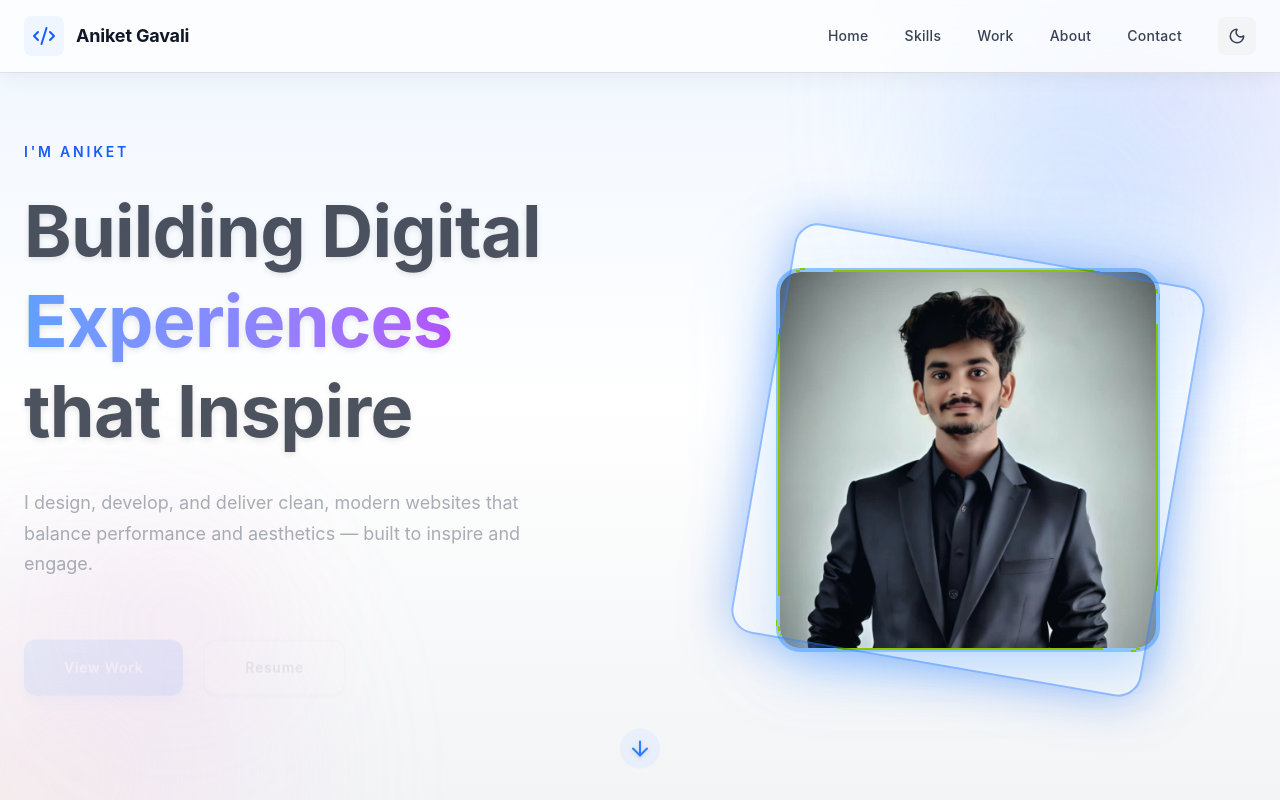
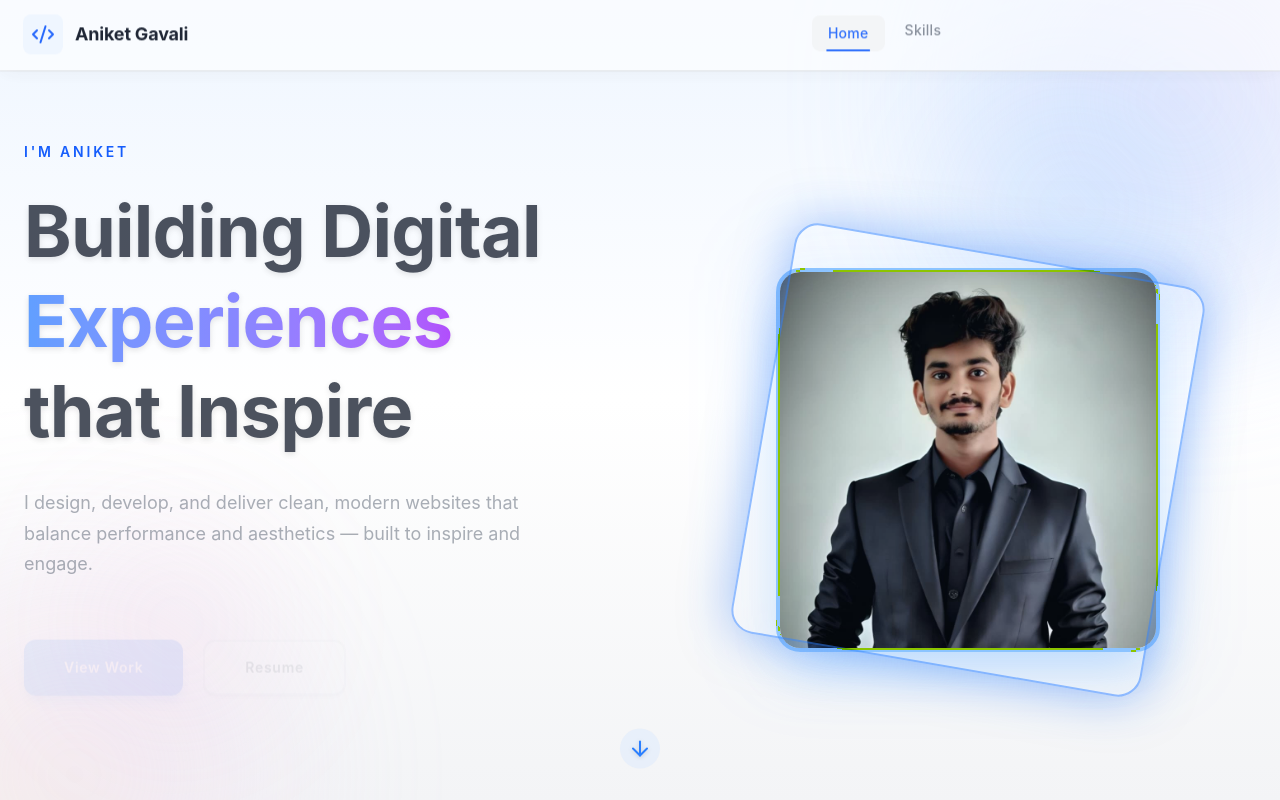
Before and after one commit to aniket-g-3101/my-portfolio, a React (Vite) app: page / in a window 1280 px wide. Shown: the top 800 px of the page. Built offline with nearby package versions, Linux system fonts and the light colour scheme.

Commit message:
Navbar update

```diff
--- a/src/components/Navbar.jsx
+++ b/src/components/Navbar.jsx
@@ -1,4 +1,4 @@
-import { useState } from "react";
+import { useState, useEffect } from "react";
 import { motion, AnimatePresence } from "framer-motion";
 import { Code2, Sun, Moon, X, Menu } from "lucide-react";
 import { useTheme } from "../context/ThemeContext";
@@ -7,14 +7,59 @@ const Navbar = () => {
   const { isDarkMode, toggleDarkMode } = useTheme();
   const [isMenuOpen, setIsMenuOpen] = useState(false);
   const [hoveredItem, setHoveredItem] = useState(null);
+  const [hasEntered, setHasEntered] = useState(false);
+  const [activeSection, setActiveSection] = useState("home");
+
+  useEffect(() => {
+    setHasEntered(true);
+  }, []);
+
+  // Scroll spy effect
+  useEffect(() => {
+    const handleScroll = () => {
+      const sections = ["home", "skills", "work", "about", "contact"];
+      const scrollPosition = window.scrollY + 100; // Offset for navbar height
+
+      for (const sectionId of sections) {
+        const element = document.getElementById(sectionId);
+        if (element) {
+          const { offsetTop, offsetHeight } = element;
+          if (
+            scrollPosition >= offsetTop &&
+            scrollPosition < offsetTop + offsetHeight
+          ) {
+            setActiveSection(sectionId);
+            break;
+          }
+        }
+      }
+    };
+
+    window.addEventListener("scroll", handleScroll);
+    handleScroll(); // Call once on mount
+
+    return () => window.removeEventListener("scroll", handleScroll);
+  }, []);
 
   const scrollToSection = (sectionId) => {
+    setIsMenuOpen(false);
+
+    setTimeout(() => {
       const element = document.getElementById(sectionId);
       if (element) {
-      element.scrollIntoView({ behavior: "smooth" });
-      setIsMenuOpen(false);
+        const navbarHeight = 80;
+        const elementPosition = element.getBoundingClientRect().top + window.pageYOffset;
+        const offsetPosition = elementPosition - navbarHeight;
+
+        window.scrollTo({
+          top: offsetPosition,
+          behavior: "smooth"
+        });
       }
+    }, 300);
   };
+
+  const navItems = ["Home", "Skills", "Work", "About", "Contact"];
 
   return (
     <motion.nav
@@ -22,14 +67,14 @@ const Navbar = () => {
         isDarkMode ? "border-gray-800" : "border-gray-200"
       }`}
       initial={{ y: -100, opacity: 0 }}
-      animate={{ y: 0, opacity: 1 }}
-      transition={{ duration: 0.6, ease: [0.25, 0.1, 0.25, 1] }}
+      animate={{ y: hasEntered ? 0 : -100, opacity: hasEntered ? 1 : 0 }}
+      transition={{ duration: 0.8, ease: [0.22, 1, 0.36, 1], delay: 0.2 }}
       style={{
         fontFamily: "'Inter', -apple-system, BlinkMacSystemFont, 'Segoe UI', sans-serif",
       }}
     >
       {/* Enhanced Glass Background */}
-      <div
+      <motion.div
         className="absolute inset-0 -z-10 backdrop-blur-xl"
         style={{
           background: isDarkMode
@@ -39,14 +84,19 @@ const Navbar = () => {
             ? "0 4px 24px rgba(0, 0, 0, 0.3)"
             : "0 4px 20px rgba(0, 0, 0, 0.06)",
         }}
+        initial={{ opacity: 0 }}
+        animate={{ opacity: hasEntered ? 1 : 0 }}
+        transition={{ duration: 0.6, delay: 0.3 }}
       />
 
       <div className="max-w-7xl mx-auto flex items-center justify-between relative z-10">
         {/* Logo */}
         <motion.div
+          initial={{ opacity: 0, x: -20 }}
+          animate={{ opacity: hasEntered ? 1 : 0, x: hasEntered ? 0 : -20 }}
+          transition={{ duration: 0.6, delay: 0.4, ease: [0.22, 1, 0.36, 1] }}
           whileHover={{ scale: 1.03 }}
           whileTap={{ scale: 0.98 }}
-          transition={{ type: "spring", stiffness: 400, damping: 25 }}
           className="flex items-center space-x-3 cursor-pointer group select-none"
           onClick={() => scrollToSection("home")}
         >
@@ -76,9 +126,19 @@ const Navbar = () => {
 
         {/* Desktop Menu */}
         <div className="hidden md:flex items-center space-x-1">
-          {["Home", "Skills", "Work", "About", "Contact"].map((item, idx) => (
+          {navItems.map((item, idx) => {
+            const isActive = activeSection === item.toLowerCase();
+
+            return (
               <motion.div
                 key={item}
+                initial={{ opacity: 0, y: -10 }}
+                animate={{ opacity: hasEntered ? 1 : 0, y: hasEntered ? 0 : -10 }}
+                transition={{
+                  duration: 0.5,
+                  delay: 0.5 + idx * 0.1,
+                  ease: [0.22, 1, 0.36, 1]
+                }}
                 onMouseEnter={() => setHoveredItem(idx)}
                 onMouseLeave={() => setHoveredItem(null)}
                 className="relative"
@@ -89,7 +149,11 @@ const Navbar = () => {
                   transition={{ type: "spring", stiffness: 400, damping: 20 }}
                   onClick={() => scrollToSection(item.toLowerCase())}
                   className={`relative px-4 py-2 rounded-lg text-sm font-medium transition-all duration-300 ${
-                  isDarkMode
+                    isActive
+                      ? isDarkMode
+                        ? "text-blue-400"
+                        : "text-blue-600"
+                      : isDarkMode
                       ? "text-gray-300 hover:text-white"
                       : "text-gray-700 hover:text-gray-900"
                   }`}
@@ -97,26 +161,30 @@ const Navbar = () => {
                 >
                   {item}
 
-                {/* Background on hover */}
+                  {/* Background on hover or active */}
                   <motion.div
                     className={`absolute inset-0 rounded-lg -z-10 ${
                       isDarkMode ? "bg-gray-800/50" : "bg-gray-100"
                     }`}
                     initial={{ opacity: 0 }}
-                  animate={{ opacity: hoveredItem === idx ? 1 : 0 }}
+                    animate={{ opacity: hoveredItem === idx || isActive ? 1 : 0 }}
                     transition={{ duration: 0.2 }}
                   />
                 </motion.button>
 
-              {/* Animated bottom indicator */}
+                {/* Animated bottom indicator - shows on hover or when active */}
                 <AnimatePresence>
-                {hoveredItem === idx && (
+                  {(hoveredItem === idx || isActive) && (
                     <motion.div
-                    layoutId="activeIndicator"
+                      layoutId={isActive ? "activeIndicator" : `hoverIndicator-${idx}`}
                       className={`absolute bottom-0 left-1/2 -translate-x-1/2 h-0.5 rounded-full ${
-                      isDarkMode
+                        isActive
+                          ? isDarkMode
                             ? "bg-blue-400"
                             : "bg-blue-600"
+                          : isDarkMode
+                          ? "bg-gray-500"
+                          : "bg-gray-400"
                       }`}
                       initial={{ width: 0 }}
                       animate={{ width: "60%" }}
@@ -126,27 +194,39 @@ const Navbar = () => {
                   )}
                 </AnimatePresence>
               </motion.div>
-          ))}
+            );
+          })}
 
           {/* Dark Mode Toggle */}
           <motion.button
+            initial={{ opacity: 0, scale: 0.8 }}
+            animate={{ opacity: hasEntered ? 1 : 0, scale: hasEntered ? 1 : 0.8 }}
+            transition={{ duration: 0.5, delay: 1, ease: [0.22, 1, 0.36, 1] }}
             whileHover={{ scale: 1.05 }}
             whileTap={{ scale: 0.95 }}
-            transition={{ type: "spring", stiffness: 400, damping: 20 }}
             onClick={toggleDarkMode}
-            className={`ml-4 p-2.5 rounded-lg transition-all duration-300 ${
+            className={`ml-4 p-2.5 rounded-lg transition-all duration-300 cursor-pointer ${
               isDarkMode
                 ? "bg-gray-800/50 text-gray-300 hover:bg-gray-800 hover:text-white"
                 : "bg-gray-100 text-gray-700 hover:bg-gray-200 hover:text-gray-900"
             }`}
           >
+            <motion.div
+              initial={{ rotate: 0 }}
+              animate={{ rotate: isDarkMode ? 180 : 0 }}
+              transition={{ duration: 0.5, ease: [0.22, 1, 0.36, 1] }}
+            >
               {isDarkMode ? <Sun size={18} /> : <Moon size={18} />}
+            </motion.div>
           </motion.button>
         </div>
 
         {/* Mobile Menu Buttons */}
         <div className="md:hidden flex items-center space-x-2">
           <motion.button
+            initial={{ opacity: 0, scale: 0.8 }}
+            animate={{ opacity: hasEntered ? 1 : 0, scale: hasEntered ? 1 : 0.8 }}
+            transition={{ duration: 0.5, delay: 0.5 }}
             whileHover={{ scale: 1.05 }}
             whileTap={{ scale: 0.95 }}
             onClick={toggleDarkMode}
@@ -156,10 +236,18 @@ const Navbar = () => {
                 : "bg-gray-100 text-gray-700 hover:bg-gray-200"
             }`}
           >
+            <motion.div
+              animate={{ rotate: isDarkMode ? 180 : 0 }}
+              transition={{ duration: 0.5 }}
+            >
               {isDarkMode ? <Sun size={18} /> : <Moon size={18} />}
+            </motion.div>
           </motion.button>
 
           <motion.button
+            initial={{ opacity: 0, scale: 0.8 }}
+            animate={{ opacity: hasEntered ? 1 : 0, scale: hasEntered ? 1 : 0.8 }}
+            transition={{ duration: 0.5, delay: 0.6 }}
             whileHover={{ scale: 1.05 }}
             whileTap={{ scale: 0.95 }}
             onClick={() => setIsMenuOpen(!isMenuOpen)}
@@ -169,7 +257,12 @@ const Navbar = () => {
                 : "bg-gray-100 text-gray-700 hover:bg-gray-200"
             }`}
           >
+            <motion.div
+              animate={{ rotate: isMenuOpen ? 90 : 0 }}
+              transition={{ duration: 0.3 }}
+            >
               {isMenuOpen ? <X size={20} /> : <Menu size={20} />}
+            </motion.div>
           </motion.button>
         </div>
       </div>
@@ -181,25 +274,39 @@ const Navbar = () => {
             initial={{ opacity: 0, height: 0 }}
             animate={{ opacity: 1, height: "auto" }}
             exit={{ opacity: 0, height: 0 }}
-            transition={{ duration: 0.3, ease: "easeInOut" }}
+            transition={{ duration: 0.3, ease: [0.22, 1, 0.36, 1] }}
             className="md:hidden overflow-hidden"
           >
-            <div className={`mt-4 p-3 rounded-xl border ${
+            <motion.div
+              initial={{ y: -20 }}
+              animate={{ y: 0 }}
+              exit={{ y: -20 }}
+              transition={{ duration: 0.3 }}
+              className={`mt-4 p-3 rounded-xl border ${
                 isDarkMode
                   ? "bg-gray-800/50 border-gray-700"
                   : "bg-white/90 border-gray-200 shadow-lg"
-            }`}>
-              {["Home", "Skills", "Work", "About", "Contact"].map((item, idx) => (
+              }`}
+            >
+              {navItems.map((item, idx) => {
+                const isActive = activeSection === item.toLowerCase();
+
+                return (
                   <motion.button
                     key={item}
                     initial={{ opacity: 0, x: -20 }}
                     animate={{ opacity: 1, x: 0 }}
-                  transition={{ delay: idx * 0.05 }}
+                    exit={{ opacity: 0, x: -20 }}
+                    transition={{ delay: idx * 0.05, duration: 0.3 }}
                     whileHover={{ x: 4 }}
                     whileTap={{ scale: 0.98 }}
                     onClick={() => scrollToSection(item.toLowerCase())}
                     className={`block w-full text-left px-4 py-3 rounded-lg text-sm font-medium transition-all duration-200 ${
-                    isDarkMode
+                      isActive
+                        ? isDarkMode
+                          ? "text-blue-400 bg-gray-700/50"
+                          : "text-blue-600 bg-blue-50"
+                        : isDarkMode
                         ? "text-gray-300 hover:text-white hover:bg-gray-700/50"
                         : "text-gray-700 hover:text-gray-900 hover:bg-gray-100"
                     }`}
@@ -207,8 +314,9 @@ const Navbar = () => {
                   >
                     {item}
                   </motion.button>
-              ))}
-            </div>
+                );
+              })}
+            </motion.div>
           </motion.div>
         )}
       </AnimatePresence>
```
Also changed, not shown: 1 other file (tests, documents, lock files or other folders). Lines whose indentation alone changed are shown as unchanged.
